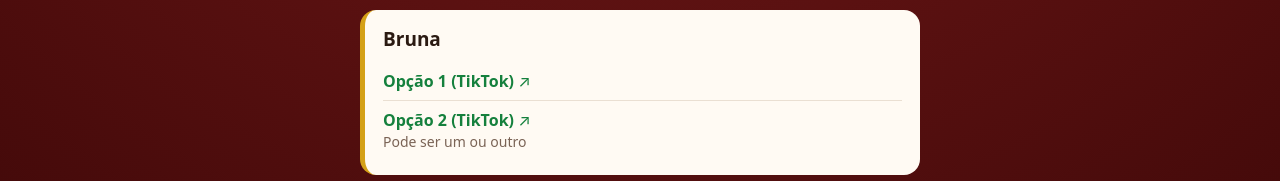
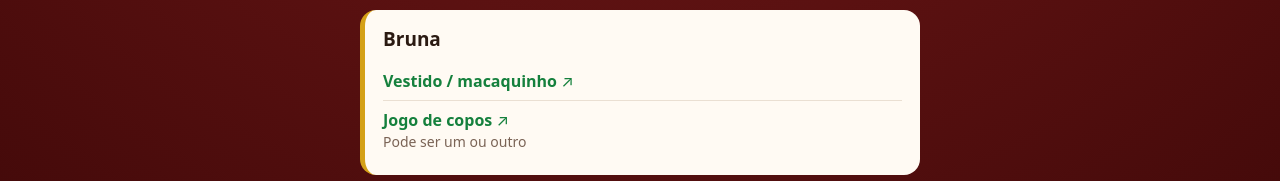
Before and after one commit to brunaandrielisilva/Sorteio, a plain HTML site: page lista.html in a window 1280 px wide. Shown: the part 613-794 px from the top of the page. Drawn offline with Linux system fonts and the light colour scheme.

Commit message:
Lista: nomes dos presentes da Bruna
Co-Authored-By: Claude Opus 5.5 <noreply@anthropic.com>

```diff
--- a/lista.html
+++ b/lista.html
@@ -79,8 +79,8 @@
     { n: "Lucca", d: [] },
     { n: "Fátima", d: [] },
     { n: "Bruna", d: [
-      { t: "Opção 1 (TikTok)", u: "https://vt.tiktok.com/ZS9PLBvAhjw3d-OOVxn/" },
-      { t: "Opção 2 (TikTok)", u: "https://vt.tiktok.com/ZS9PLS12meSPU-mse86/", o: "Pode ser um ou outro" }
+      { t: "Vestido / macaquinho", u: "https://vt.tiktok.com/ZS9PLBvAhjw3d-OOVxn/" },
+      { t: "Jogo de copos", u: "https://vt.tiktok.com/ZS9PLS12meSPU-mse86/", o: "Pode ser um ou outro" }
     ] },
     { n: "Hyun", i: "namorado da Bruna", d: [] },
     { n: "Thabattn", d: [] },
```
